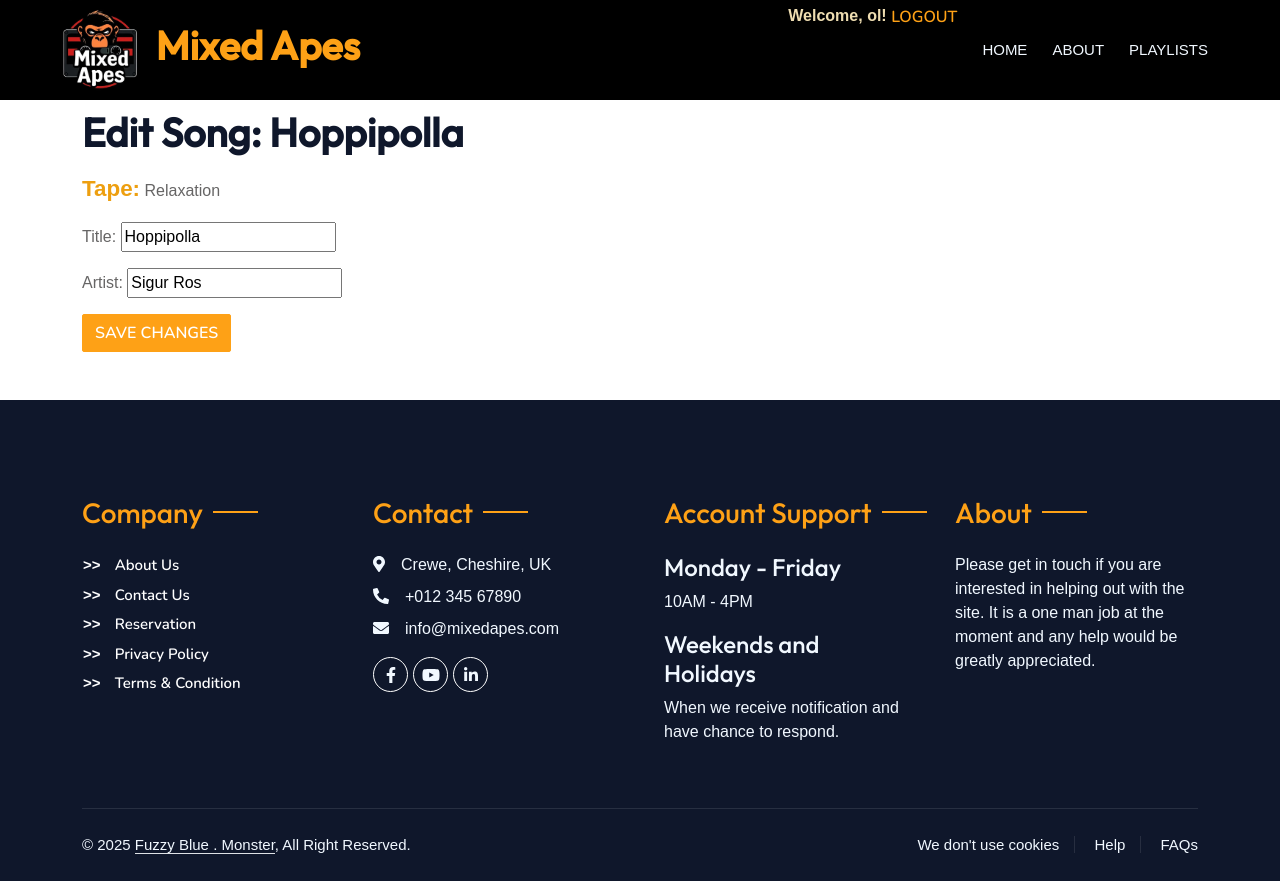
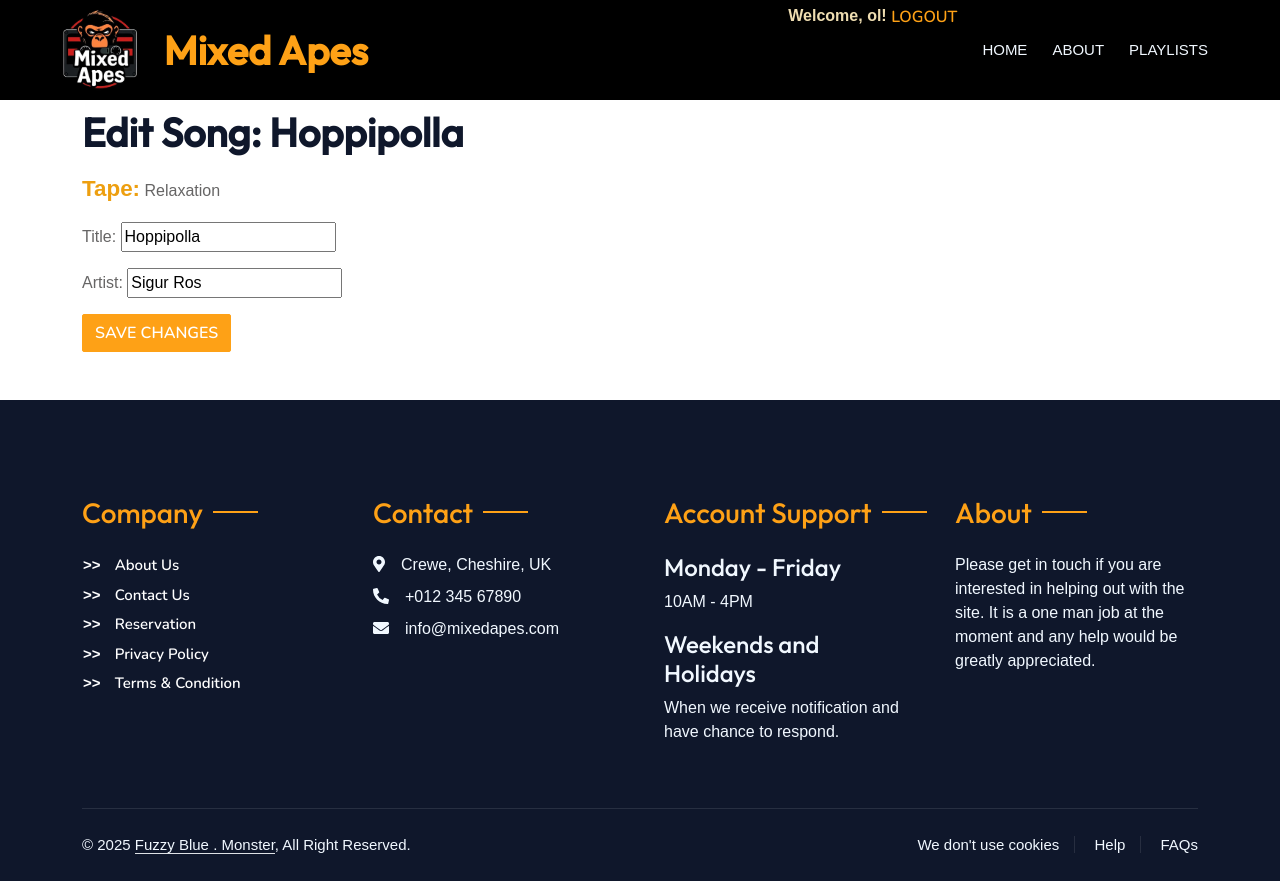
Before and after one commit to Olbotron/mixedapes, a Django app: page /songs/song/1/edit/ in a window 1280 px wide. Run offline with Django 4.2, Linux system fonts and the light colour scheme; a user stored in the database is signed in; data comes from the database, SQL or seed files in the repository; some libraries are stand-ins or nearby versions.

Commit message:
Update: changes made locally testing on heroku

```diff
--- a/templates/footer.html
+++ b/templates/footer.html
@@ -16,11 +16,6 @@
                         <p class="mb-2"><i class="fa fa-map-marker-alt me-3"></i>Crewe, Cheshire, UK</p>
                         <p class="mb-2"><i class="fa fa-phone-alt me-3"></i>+012 345 67890</p>
                         <p class="mb-2"><i class="fa fa-envelope me-3"></i>info@mixedapes.com</p>
-                        <div class="d-flex pt-2">
-                            <a class="btn btn-outline-light btn-social" href="#"><i aria-label="Facebook" class="fab fa-facebook-f"></i></a>
-                            <a class="btn btn-outline-light btn-social" href="#"><i aria-label="YouTube" class="fab fa-youtube"></i></a>
-                            <a class="btn btn-outline-light btn-social" href="#"><i aria-label="LinkedIn" class="fab fa-linkedin-in"></i></a>
-                        </div>
                     </div>
                     <div class="col-lg-3 col-md-6">
                         <h3 class="section-title ff-secondary text-start text-primary fw-normal mb-4">Account Support</h3>
--- a/templates/nav.html
+++ b/templates/nav.html
@@ -1,9 +1,9 @@
 {% load static %}
 
 <nav class="navbar navbar-expand-lg navbar-black px-4 px-lg-5 py-3 py-lg-0">
-    <a href="" class="navbar-brand p-0">
-        <h1 class="text-primary m-0"><img src="{% static 'images/mixed-apes-logo.webp' %}" class="header-tape" alt="Cassette"> Mixed Apes</h1>
-    </a>
+    <a href="{% url 'home' %}" class="navbar-brand p-0"><img src="{% static 'images/mixed-apes-logo.webp' %}" class="header-tape" alt="Cassette"></a>
+        <h1 class="text-primary m-0"> Mixed Apes</h1>
+
     <button class="navbar-toggler" type="button" data-bs-toggle="collapse" data-bs-target="#navbarCollapse">
         <span class="fa fa-bars"></span>
     </button>
```
